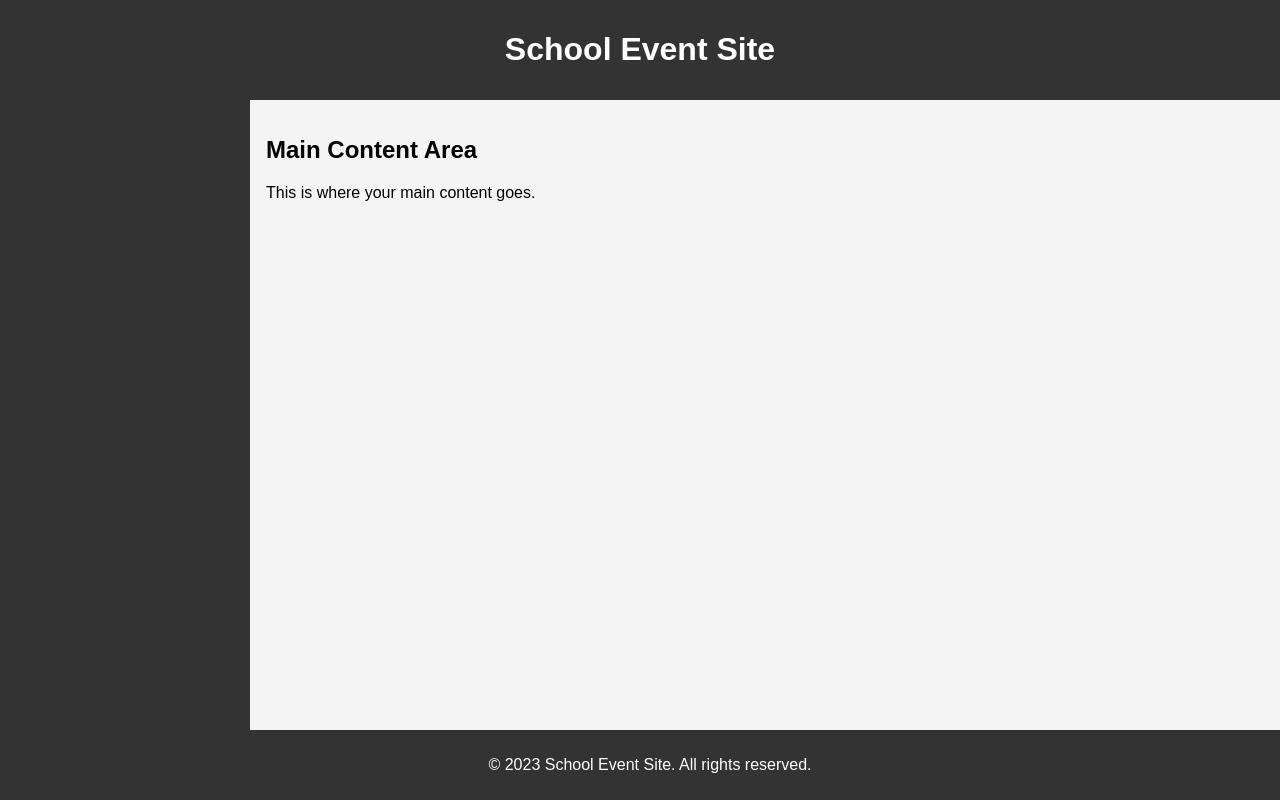
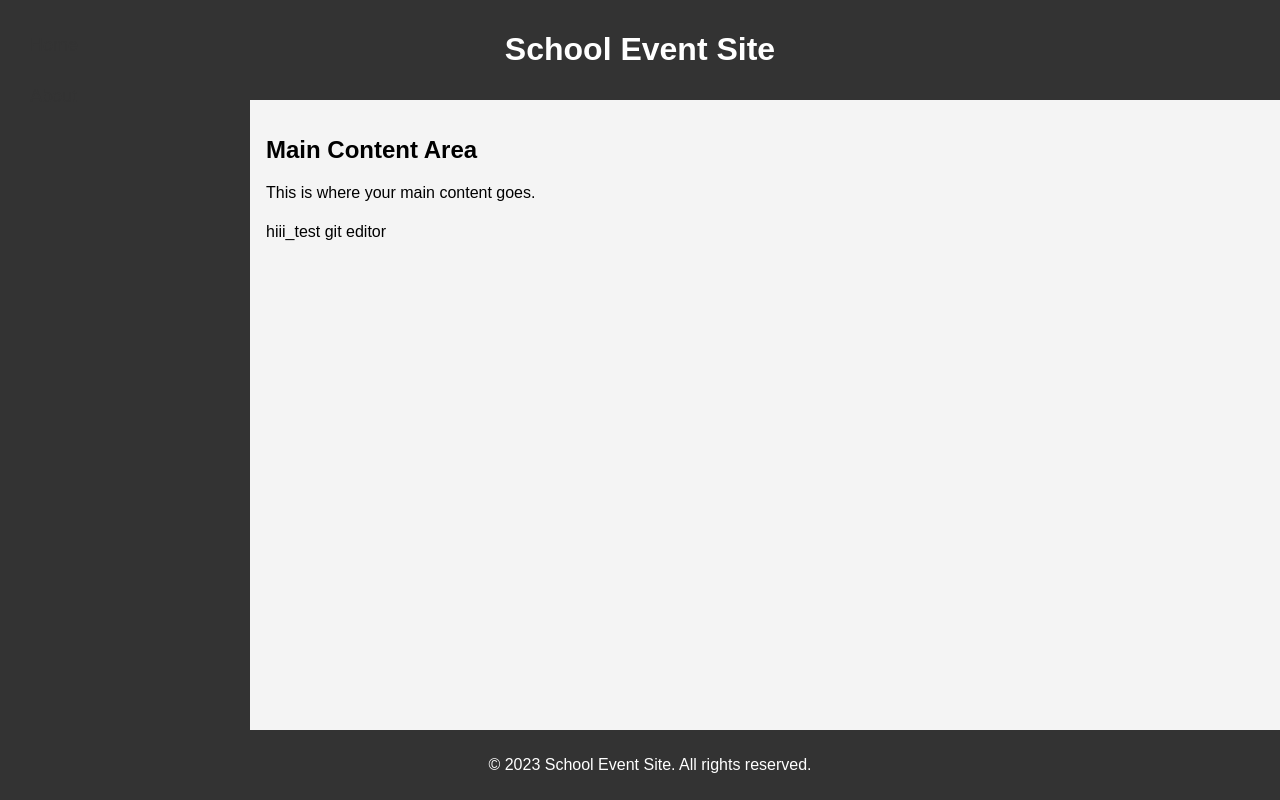
Before and after one commit to ahmedSalih102/first_git_tutorial, a Django app: template templates/app_1/index.html in a window 1280 px wide. Run offline with Django 3.2, Linux system fonts and the light colour scheme; the template is opened without the code that fills it, so the values that code supplies are empty.

Commit message:
version:1.01

```diff
--- a/templates/app_1/index.html
+++ b/templates/app_1/index.html
@@ -4,6 +4,6 @@
 
 <body>
   <h1>{{page_name}}</h1>
-
+  <p>hiii_test git editor</p>
 </body>
 {%endblock content%}
```
